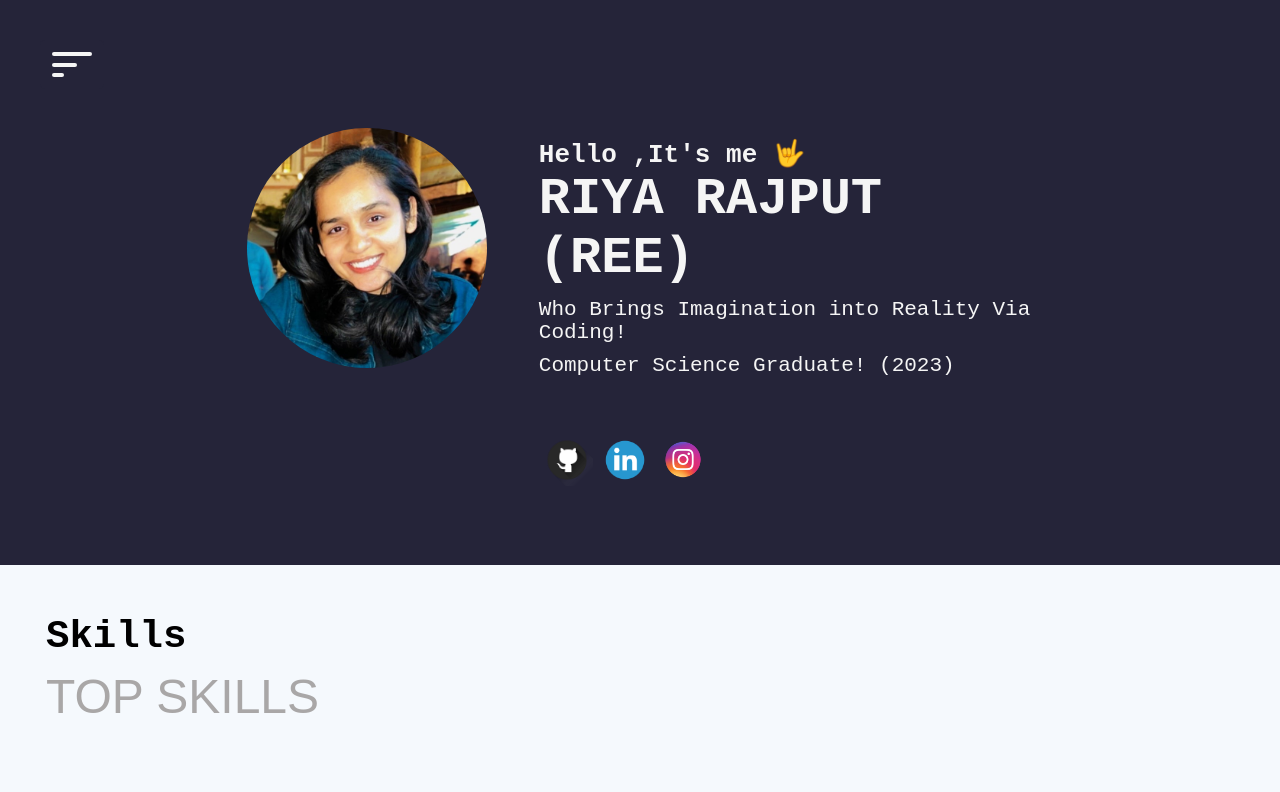
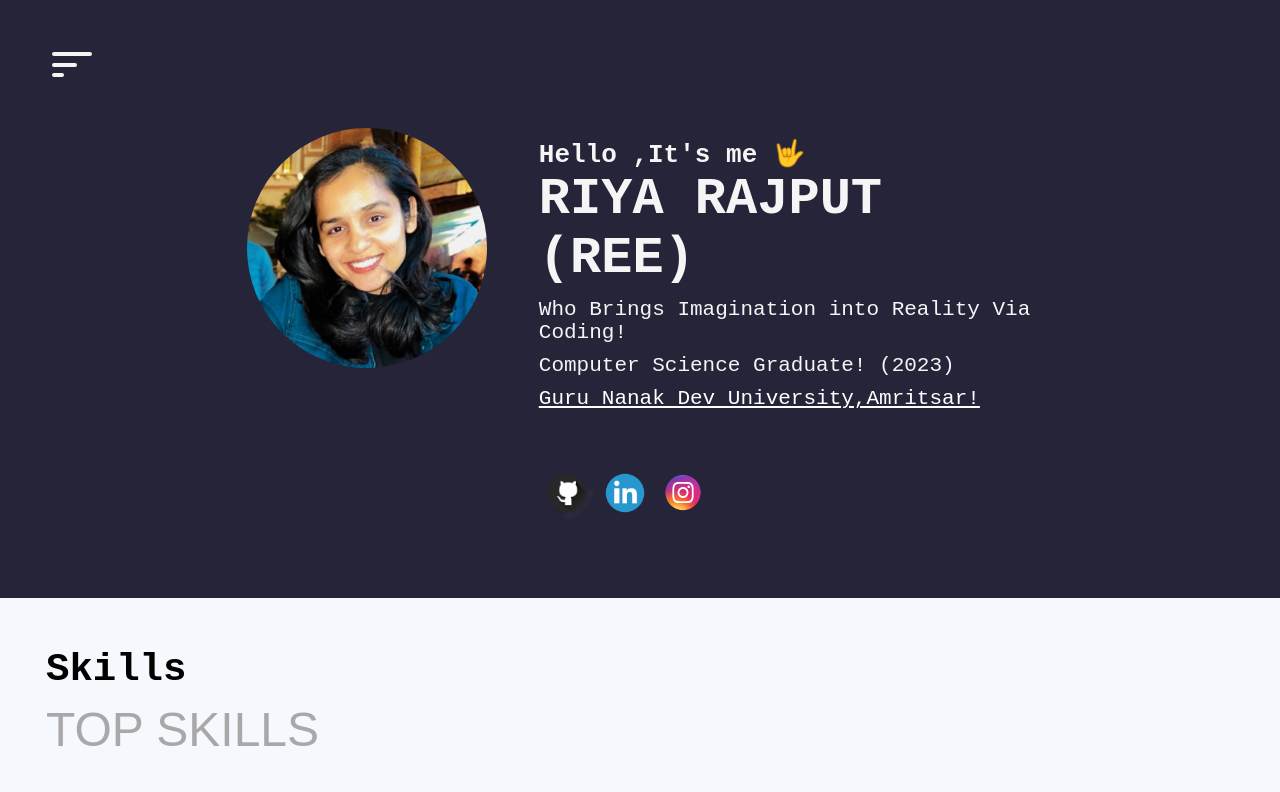
Before and after one commit to reerajput930/portfolio-2.0, a React (Create React App) app in the folder portfolio/: page / in a window 1280 px wide. Shown: the top 792 px of the page. Built offline with nearby package versions, Linux system fonts and the light colour scheme.

Commit message:
changes about study

```diff
--- a/portfolio/src/components/Home.js
+++ b/portfolio/src/components/Home.js
@@ -48,6 +48,10 @@ export default function Home() {
           {/* <Typewriting print="Who Brings Imagination into Reality Via Coding!" /> */}
           <div className="quote" style={{fontFamily:"monospace",fontSize:"21px",fontWeight:"300",marginTop:"10px"}} id="typewriter">Who Brings Imagination into Reality Via Coding!</div>
           <div className="quote" style={{fontFamily:"monospace",fontSize:"21px",fontWeight:"300",marginTop:"10px"}} id="typewriter">Computer Science Graduate! (2023) </div>
+          <a href="https://drive.google.com/file/d/1-ewMQOmVygvlwHXwZXdboP8dKdKDNlvy/view?usp=sharing">
+          <div className="quote" style={{fontFamily:"monospace",fontSize:"21px",fontWeight:"300",marginTop:"10px",cursor:"pointer",textDecoration: "underline"}} id="typewriter">Guru Nanak Dev University,Amritsar!</div>
+
+          </a>
 
           <div className="icons--block">
             <Icons />
--- a/portfolio/src/components/Reactjs.js
+++ b/portfolio/src/components/Reactjs.js
@@ -5,10 +5,7 @@ import Allprojectsdetail from "./Allprojectsdetail";
 
 export default function Reactjs() {
 
-
-
-
-  return (
+ return (
     <Allprojectsdetail input={["reactjs"]}/>
     // <h1>hellp</h1>
   );
```
